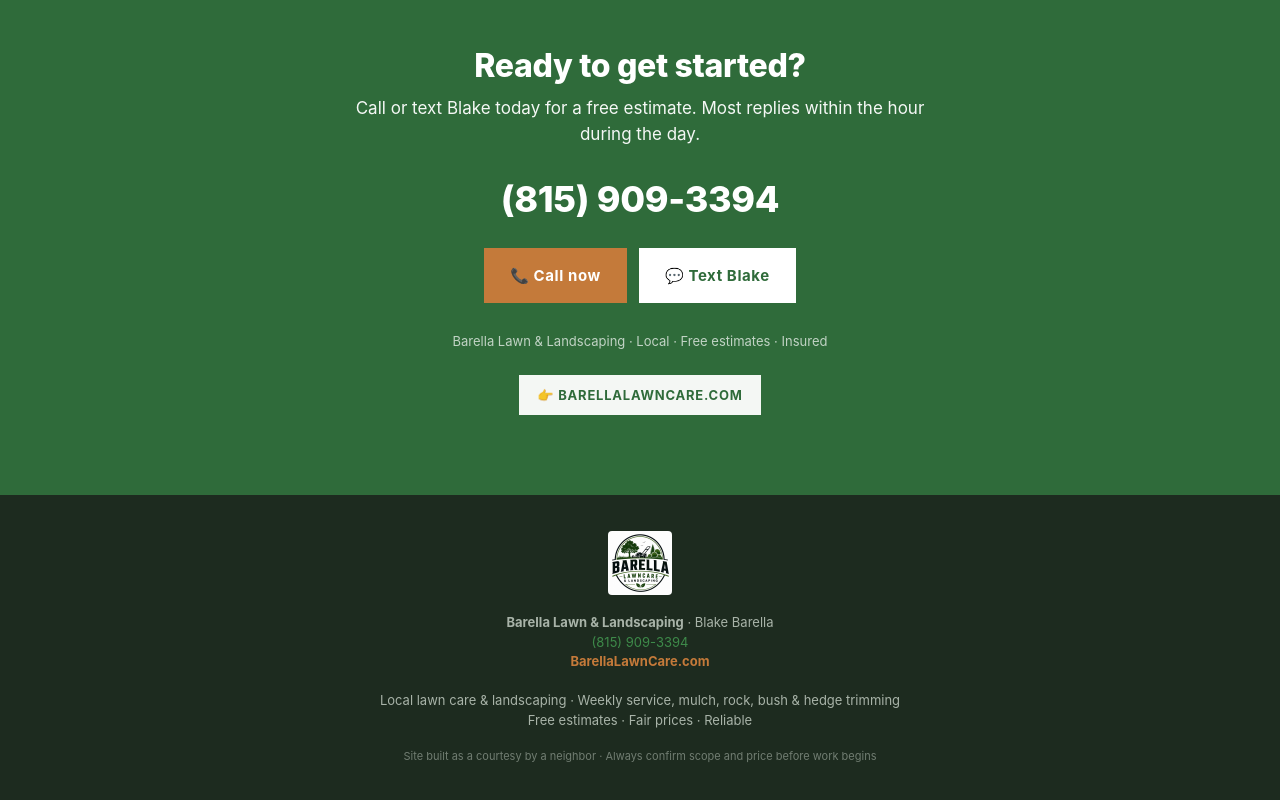
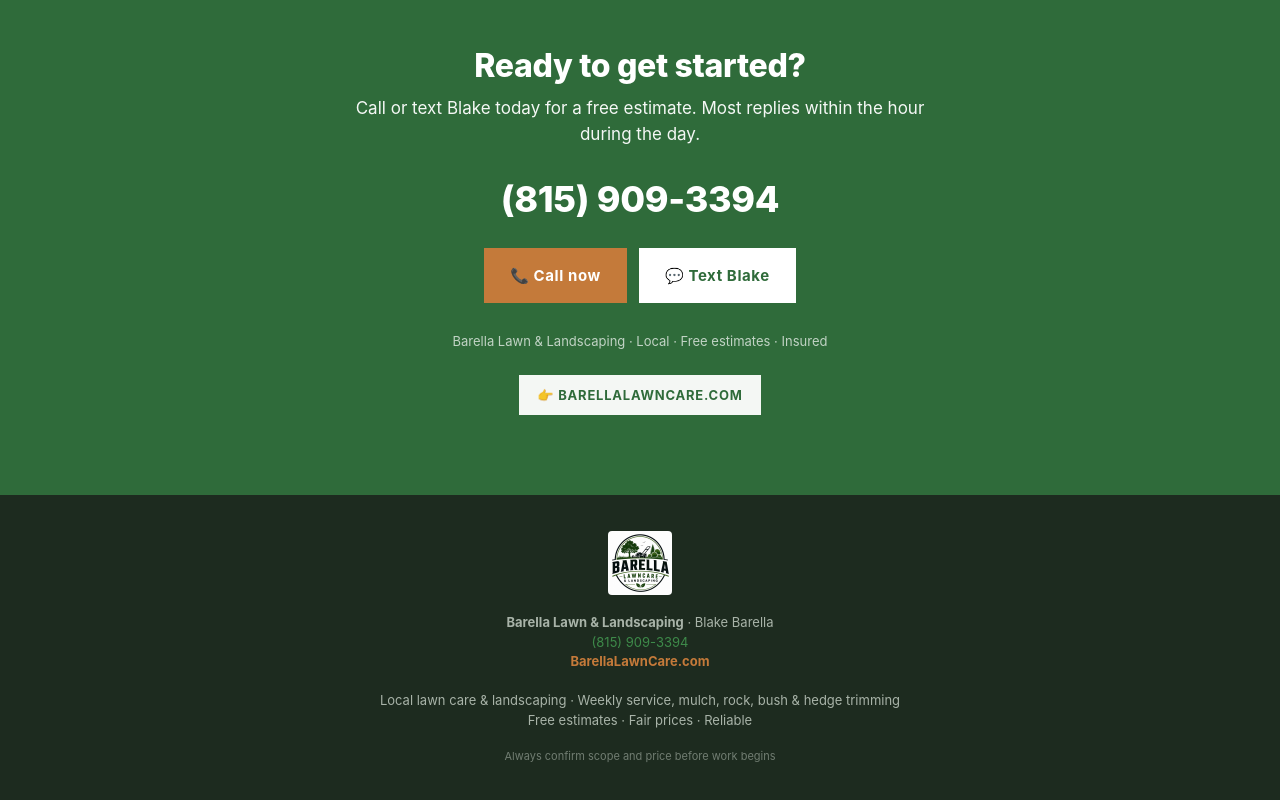
Before and after one commit to Billthorpe522/barella-lawn, a plain HTML site: page index.html in a window 1280 px wide. Shown: the part 3271-4071 px from the top of the page. Drawn offline with Linux system fonts and the light colour scheme.

Commit message:
Drop 'site built by a neighbor' line from footer

```diff
--- a/index.html
+++ b/index.html
@@ -570,7 +570,7 @@
     Free estimates · Fair prices · Reliable
   </p>
   <p style="margin-top: 18px; font-size: 11px; opacity: 0.6;">
-    Site built as a courtesy by a neighbor · Always confirm scope and price before work begins
+    Always confirm scope and price before work begins
   </p>
 </footer>
 
```
